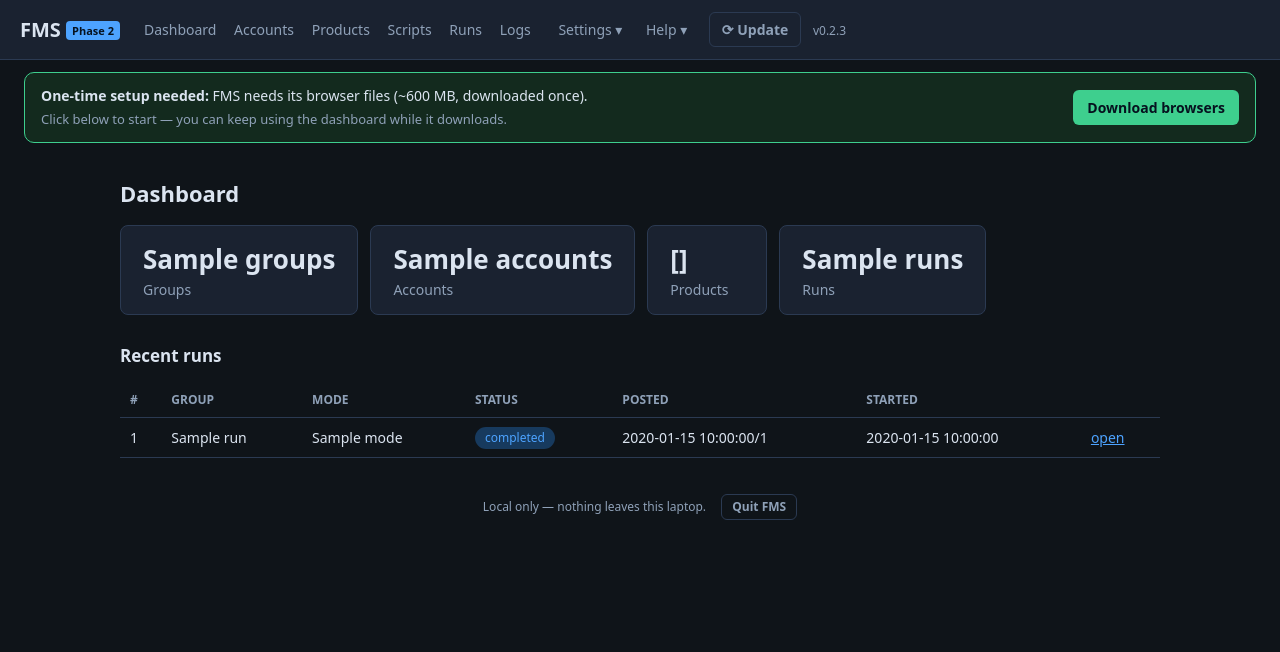
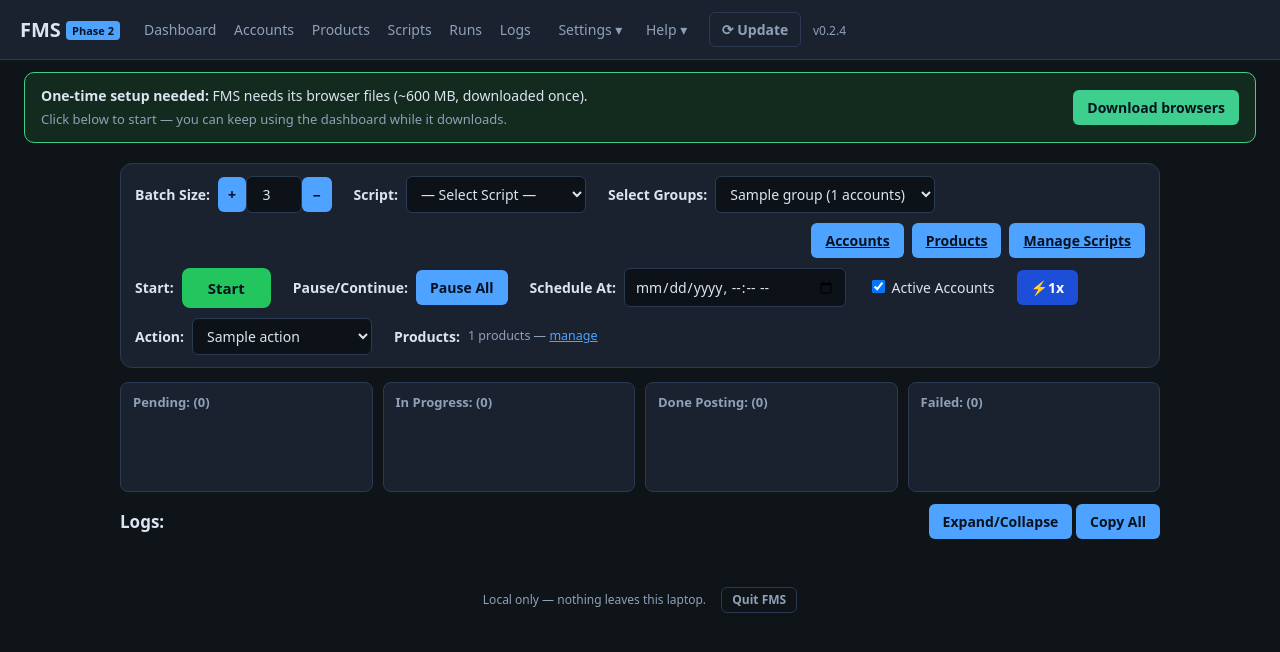
Before and after one commit to jackiejane091-ctrl/fms, a FastAPI app: template fms/templates/index.html in a window 1280 px wide. Shown: the top 652 px of the page. Run offline with FastAPI, Linux system fonts and the light colour scheme; the template is opened without the code that fills it: most values are stand-ins (such as "Sample title", 1, 10 or a date in 2020); data that the repository does not hold is empty.

Commit message:
Simple FBM Robo-style command center home + professional window size (v0.2.4)

```diff
--- a/fms/__init__.py
+++ b/fms/__init__.py
@@ -1,6 +1,6 @@
 """FMS - personal Facebook Marketplace auto-listing tool."""
 
-__version__ = "0.2.3"
+__version__ = "0.2.4"
 __phase__ = 2
 
 # Frozen (PyInstaller onefile) bootstrap: point Playwright at the local
--- a/fms/app.py
+++ b/fms/app.py
@@ -184,15 +184,13 @@ def create_app(driver_name: str = "playwright") -> FastAPI:
     # ------------------------------------------------------------------ pages
     @app.get("/", response_class=HTMLResponse)
     def index(request: Request):
-        stats = {
-            "groups": len(accounts_mod.list_groups(db)),
-            "accounts": db.fetchone("SELECT COUNT(*) AS c FROM accounts")["c"],
-            "products": db.fetchone("SELECT COUNT(*) AS c FROM products")["c"],
-            "runs": db.fetchone("SELECT COUNT(*) AS c FROM runs")["c"],
-        }
+        # Command-center home (FBM Robo style): run controls + live board.
         return templates.TemplateResponse(
-            request, "index.html", {"request": request, "stats": stats,
-                                    "runs": engine.list_runs(10)})
+            request, "index.html", {"request": request,
+                                    "groups": accounts_mod.list_groups(db),
+                                    "products": products_mod.list_products(db),
+                                    "scripts": scripts_mod.list_scripts(db),
+                                    "actions": engine_mod.ACTIONS})
 
     @app.get("/accounts", response_class=HTMLResponse)
     def accounts_page(request: Request, group_id: int | None = None):
--- a/fms/launcher.py
+++ b/fms/launcher.py
@@ -129,7 +129,8 @@ def main() -> None:
                 app, host="127.0.0.1", port=port, log_level="warning"),
             daemon=True).start()
         if _wait_for_server(url):
-            webview.create_window("FMS", url, width=1280, height=800,
+            # Professional desktop size (like FBM Robo) — NOT fullscreen.
+            webview.create_window("FMS", url, width=1120, height=780,
                                   min_size=(960, 600), js_api=_FMSApi())
             webview.start()
         return
--- a/fms/static/style.css
+++ b/fms/static/style.css
@@ -150,3 +150,14 @@ button.small { font-size:12px; padding:4px 10px; }
   overflow:hidden; max-width:420px; }
 .progress .bar { height:100%; width:0; background:var(--ok); border-radius:99px;
   transition:width .4s; }
+
+/* Command center (FBM Robo style one-screen layout) */
+.cc-top { background:var(--panel); border:1px solid var(--line); border-radius:12px;
+  padding:12px 14px; margin-bottom:14px; }
+.cc-row { display:flex; flex-wrap:wrap; gap:10px 22px; align-items:center; margin-bottom:10px; }
+.cc-row:last-child { margin-bottom:0; }
+.cc-field { display:inline-flex; align-items:center; gap:8px; }
+.cc-actions { margin-left:auto; display:inline-flex; gap:8px; }
+.btn-start { background:#22c55e; color:#06121f; font-weight:800; padding:9px 26px;
+  border-radius:8px; border:0; cursor:pointer; font-size:15px; }
+.btn-start:hover { filter:brightness(1.08); }
--- a/fms/templates/index.html
+++ b/fms/templates/index.html
@@ -1,29 +1,141 @@
 {% extends "base.html" %}
-{% block title %}— Dashboard{% endblock %}
+{% block title %}— Home{% endblock %}
 {% block content %}
-<h1>Dashboard</h1>
-<div class="cards">
-  <div class="card"><div class="num">{{ stats.groups }}</div><div class="lbl">Groups</div></div>
-  <div class="card"><div class="num">{{ stats.accounts }}</div><div class="lbl">Accounts</div></div>
-  <div class="card"><div class="num">{{ stats.products }}</div><div class="lbl">Products</div></div>
-  <div class="card"><div class="num">{{ stats.runs }}</div><div class="lbl">Runs</div></div>
+<!-- FMS Command Center — simple one-screen layout (FBM Robo style) -->
+<div class="cc-top">
+  <div class="cc-row">
+    <span class="cc-field"><b>Batch Size:</b>
+      <span class="spinner">
+        <button type="button" onclick="stepBatch(1)">+</button>
+        <input name="batch_size" id="batchSize" type="number" value="3" min="1" max="10" style="width:56px;text-align:center">
+        <button type="button" onclick="stepBatch(-1)">−</button>
+      </span>
+    </span>
+    <span class="cc-field"><b>Script:</b>
+      <select id="scriptSel" onchange="modeChanged()" style="min-width:180px">
+        <option value="">— Select Script —</option>
+        {% for s in scripts %}<option value="{{ s.id }}">{{ s.name }}</option>{% endfor %}
+      </select>
+    </span>
+    <span class="cc-field"><b>Select Groups:</b>
+      <select id="groupSel" onchange="loadBoard()" style="min-width:220px">
+        {% for g in groups %}<option value="{{ g.id }}">{{ g.name }} ({{ g.account_count }} accounts)</option>{% endfor %}
+      </select>
+    </span>
+    <span class="cc-field cc-actions">
+      <a href="/accounts" class="btn">Accounts</a>
+      <a href="/products" class="btn">Products</a>
+      <a href="/scripts" class="btn">Manage Scripts</a>
+    </span>
+  </div>
+  <div class="cc-row">
+    <span class="cc-field"><b>Start:</b>
+      <button type="button" class="btn-start" onclick="startRun()">Start</button>
+    </span>
+    <span class="cc-field"><b>Pause/Continue:</b>
+      <button type="button" class="btn" onclick="pauseAll()">Pause All</button>
+    </span>
+    <span class="cc-field"><b>Schedule At:</b>
+      <input type="datetime-local" id="schedAt">
+    </span>
+    <span class="cc-field"><label class="check"><input type="checkbox" id="activeOnly" checked> Active Accounts</label></span>
+    <span class="cc-field"><button type="button" class="speedbtn" id="speedBtn" onclick="cycleSpeed()" title="Run speed">⚡1x</button>
+      <input type="hidden" id="speedVal" value="1"></span>
+  </div>
+  <div class="cc-row">
+    <span class="cc-field"><b>Action:</b>
+      <select id="actionSel" style="min-width:180px">
+        {% for mode, label in actions %}<option value="{{ mode }}">{{ label }}</option>{% endfor %}
+      </select>
+    </span>
+    <span class="cc-field"><b>Products:</b>
+      <span class="muted">{{ products|length }} products — <a href="/products">manage</a></span>
+    </span>
+  </div>
 </div>
 
-<h2>Recent runs</h2>
-<table>
-  <tr><th>#</th><th>Group</th><th>Mode</th><th>Status</th><th>Posted</th><th>Started</th><th></th></tr>
-  {% for r in runs %}
-  <tr>
-    <td>{{ r.id }}</td>
-    <td>{{ r.group_name }}</td>
-    <td>{{ r.mode }}</td>
-    <td><span class="pill {{ r.status }}">{{ r.status }}</span></td>
-    <td>{{ r.total_posted }}/{{ r.total_planned }}</td>
-    <td>{{ r.started_at or '—' }}</td>
-    <td><a href="/runs/{{ r.id }}">open</a></td>
-  </tr>
-  {% else %}
-  <tr><td colspan="7" class="muted">No runs yet. Go to Runs to start one.</td></tr>
-  {% endfor %}
-</table>
+<div class="board" id="boardPanels">
+  <div class="panel"><h3>Pending: (<span id="bpPendingN">0</span>)</h3><ul id="bpPending"></ul></div>
+  <div class="panel"><h3>In Progress: (<span id="bpProgN">0</span>)</h3><ul id="bpProg"></ul></div>
+  <div class="panel"><h3>Done Posting: (<span id="bpDoneN">0</span>)</h3><ul id="bpDone"></ul></div>
+  <div class="panel"><h3>Failed: (<span id="bpFailedN">0</span>)</h3><ul id="bpFailed"></ul></div>
+</div>
+
+<div class="row" style="justify-content:space-between;align-items:center">
+  <h2 style="margin:0">Logs:</h2>
+  <span><button type="button" onclick="boardToggleLogs()" id="logsToggleBtn">Expand/Collapse</button>
+  <button type="button" onclick="boardCopyLogs()">Copy All</button></span>
+</div>
+<pre class="logs" id="boardLogs" style="display:none;max-height:300px;overflow:auto"></pre>
 {% endblock %}
+{% block scripts %}
+<script>
+function stepBatch(d){
+  const el = document.getElementById('batchSize');
+  el.value = Math.min(10, Math.max(1, (parseInt(el.value)||3) + d));
+}
+function cycleSpeed(){
+  const order = ['1','1.5','2'];
+  const el = document.getElementById('speedVal');
+  el.value = order[(order.indexOf(el.value)+1) % order.length];
+  document.getElementById('speedBtn').textContent = '⚡' + el.value + 'x';
+}
+async function pauseAll(){
+  const r = await fetch('/api/runs');
+  const runs = await r.json();
+  const live = runs.find(x => x.status === 'running' || x.status === 'paused');
+  if(!live){ alert('No live run to pause.'); return; }
+  await fetch('/api/runs/'+live.id+'/pause', {method:'POST'});
+  alert('Paused run #' + live.id);
+}
+function modeChanged(){
+  document.getElementById('actionSel').disabled =
+    document.getElementById('scriptSel').value !== '';
+}
+async function startRun(){
+  const gid = document.getElementById('groupSel').value;
+  const scriptId = document.getElementById('scriptSel').value;
+  const mode = scriptId ? 'script' : document.getElementById('actionSel').value;
+  if(!gid){ alert('Pehle ek group select karein.'); return; }
+  const fd = new FormData();
+  fd.append('group_id', gid);
+  fd.append('mode', mode);
+  if(scriptId) fd.append('script_id', scriptId);
+  fd.append('batch_size', document.getElementById('batchSize').value);
+  fd.append('speed', document.getElementById('speedVal').value);
+  const sched = document.getElementById('schedAt').value;
+  if(sched) fd.append('schedule_at', sched);
+  fd.append('active_only', document.getElementById('activeOnly').checked ? '1' : '0');
+  const r = await fetch('/api/runs', {method:'POST', body: fd});
+  if(r.ok){ const j = await r.json(); location.href = '/runs/' + j.run_id; }
+  else alert('Failed: ' + await r.text());
+}
+function boardLi(list){ return list.map(l => '<li>'+l+'</li>').join(''); }
+async function loadBoard(){
+  const gid = document.getElementById('groupSel').value;
+  if(!gid) return;
+  const r = await fetch('/api/board?group_id=' + gid);
+  const b = await r.json();
+  const set = (n, ul, items) => {
+    document.getElementById(n).textContent = items.length;
+    document.getElementById(ul).innerHTML = boardLi(items);
+  };
+  set('bpPendingN','bpPending', b.pending);
+  set('bpProgN','bpProg', b.in_progress);
+  set('bpDoneN','bpDone', b.done_posting);
+  set('bpFailedN','bpFailed', b.failed);
+  document.getElementById('boardLogs').textContent = (b.logs || []).join('\n');
+}
+function boardToggleLogs(){
+  const el = document.getElementById('boardLogs');
+  el.style.display = el.style.display === 'none' ? '' : 'none';
+}
+function boardCopyLogs(){
+  const t = document.getElementById('boardLogs').textContent;
+  navigator.clipboard.writeText(t).then(()=>alert('Logs copied.'));
+}
+modeChanged();
+loadBoard();
+setInterval(loadBoard, 8000);
+</script>
+{% endblock %}
```
